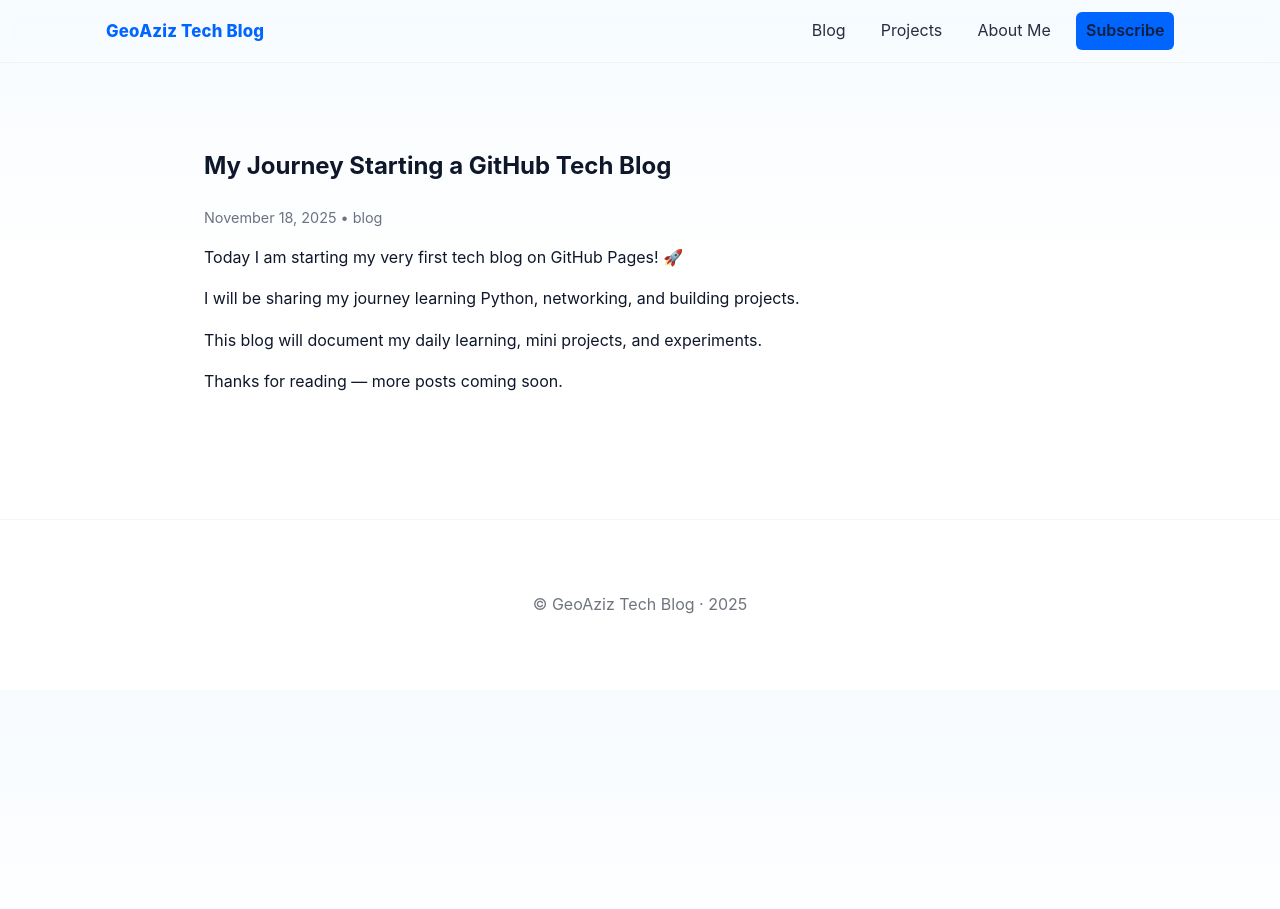
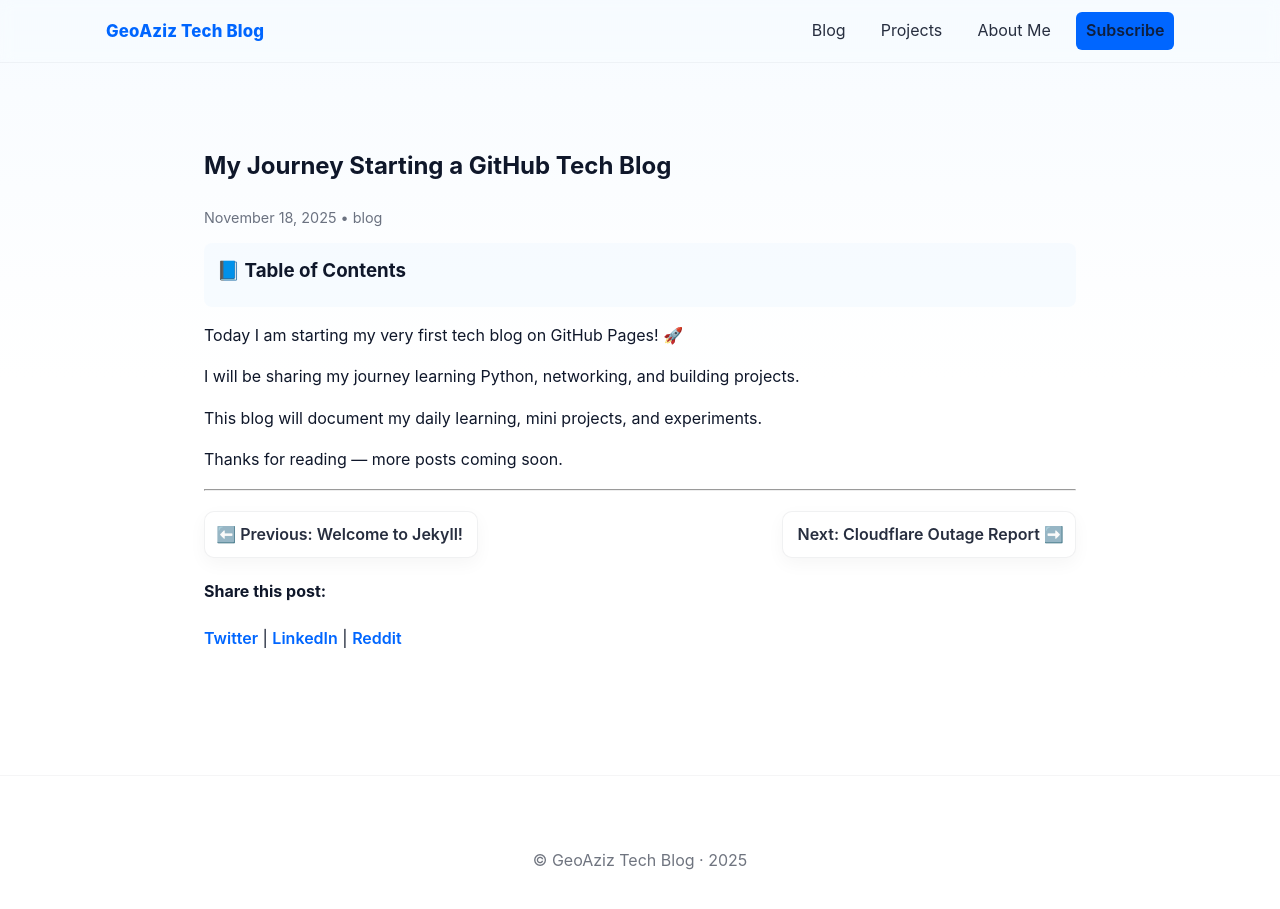
Before and after one commit to GeoAziz/GeoAziz.github.io, a Jekyll site: the page built from _posts/2025-11-19-my-journey-starting-a-github-tech-blog.md, in a window 1280 px wide and 946 px high. Shown: the top 909 px of the window. Built offline with Jekyll 4.4.1, drawn with Linux system fonts in a browser that asks for light colours; comment, search, counter and statistics services are not loaded.

Commit message:
Day5: Enhancements — RSS feed, subscribe page, Lunr search, TOC, social share, featured images, homepage magazine layout

```diff
--- a/_config.yml
+++ b/_config.yml
@@ -23,7 +23,7 @@
 description: >-
   My personal tech blog documenting Python, networking, and dev projects.
 baseurl: "" # the subpath of your site, e.g. /blog
-url: "https://GeoAziz.github.io" # the base hostname & protocol for your site
+url: "https://geoaziz.github.io" # the base hostname & protocol for your site
 twitter_username: GeoAziz
 github_username: GeoAziz
 
@@ -37,6 +37,8 @@
 
 social:
   image: /assets/images/og-image.svg
+
+excerpt_separator: "<!--more-->"
 
 
 exclude:
--- a/_layouts/post.html
+++ b/_layouts/post.html
@@ -5,12 +5,60 @@
 <article class="container post-article">
   <header>
     <h1>{{ page.title }}</h1>
+    {% if page.image %}
+      <p><img src="{{ page.image }}" alt="{{ page.title }}" style="width:100%;border-radius:8px;margin:12px 0;"/></p>
+    {% endif %}
     <p class="meta muted small">{{ page.date | date: "%B %d, %Y" }}{% if page.categories %} • {{ page.categories | join: ", " }}{% endif %}</p>
   </header>
+
+  <!-- Table of Contents -->
+  <div id="toc">
+    <h3>📘 Table of Contents</h3>
+    <ul id="tocList"></ul>
+  </div>
 
   <section class="post-content">
     {{ content }}
   </section>
+
+  <script>
+  document.addEventListener("DOMContentLoaded", function () {
+    const toc = document.getElementById('tocList');
+    if(!toc) return;
+    document.querySelectorAll('.post-content h2, .post-content h3').forEach(h => {
+      const id = h.innerText.replace(/[^a-z0-9\s-]/ig,'').replace(/\s+/g, '-').toLowerCase();
+      if(!h.id) h.id = id;
+      const li = document.createElement('li');
+      const a = document.createElement('a');
+      a.href = '#' + id;
+      a.textContent = h.innerText;
+      li.appendChild(a);
+      toc.appendChild(li);
+    });
+  });
+  </script>
+  <hr>
+
+  <div class="post-pagination" style="display:flex; justify-content: space-between; margin-top:20px;">
+
+    {% if page.previous %}
+      <div class="prev-post"><a href="{{ page.previous.url | relative_url }}">⬅️ Previous: {{ page.previous.title }}</a></div>
+    {% else %}
+      <div></div>
+    {% endif %}
+
+    {% if page.next %}
+      <div class="next-post"><a href="{{ page.next.url | relative_url }}">Next: {{ page.next.title }} ➡️</a></div>
+    {% endif %}
+
+  </div>
+
+  <div class="share" style="margin-top:18px;">
+    <h4>Share this post:</h4>
+    <a target="_blank" href="https://twitter.com/intent/tweet?text={{ page.title | uri_escape }}&url={{ site.url }}{{ page.url }}">Twitter</a> |
+    <a target="_blank" href="https://www.linkedin.com/sharing/share-offsite/?url={{ site.url }}{{ page.url }}">LinkedIn</a> |
+    <a target="_blank" href="https://reddit.com/submit?url={{ site.url }}{{ page.url }}&title={{ page.title | uri_escape }}">Reddit</a>
+  </div>
 
   <!-- Comments: lazy-load + dark-mode auto-switch -->
   <div id="comments" aria-live="polite" style="margin-top:28px;">
--- a/assets/custom.css
+++ b/assets/custom.css
@@ -49,6 +49,22 @@
 /* small arrow icon tweak (use emoji currently) */
 .post-pagination .arrow{font-size:1.05rem}
 
+/* Homepage magazine previews */
+.home-magazine{margin-top:1.5rem}
+.post-preview{margin-bottom:40px;border-bottom:1px solid rgba(15,23,42,0.04);padding-bottom:20px}
+.post-preview img{width:100%;border-radius:8px;display:block;margin-bottom:8px}
+.post-preview h3{margin:0.4rem 0}
+
+/* TOC */
+#toc{background:rgba(246,250,255,0.8);padding:0.8rem;border-radius:8px;margin:0.6rem 0}
+#toc h3{margin:0 0 0.5rem 0}
+#tocList{margin:0;padding-left:1rem}
+
+/* Share */
+.share a{color:var(--accent);text-decoration:none;font-weight:600}
+.share a:hover{text-decoration:underline}
+
+
 /* Simple content improvements */
 .site-main .container h2{margin-top:0}
 .site-footer{border-top:1px solid rgba(15,23,42,0.04);padding:1.5rem 0;color:rgba(15,23,42,0.6);margin-top:2rem;text-align:center}
```
Also changed, not shown: feed.xml (added, +20 -0 lines), index.md (+15 -0 lines), search.json (added, +12 -0 lines), search.md (added, +34 -0 lines), subscribe.md (added, +20 -0 lines).
